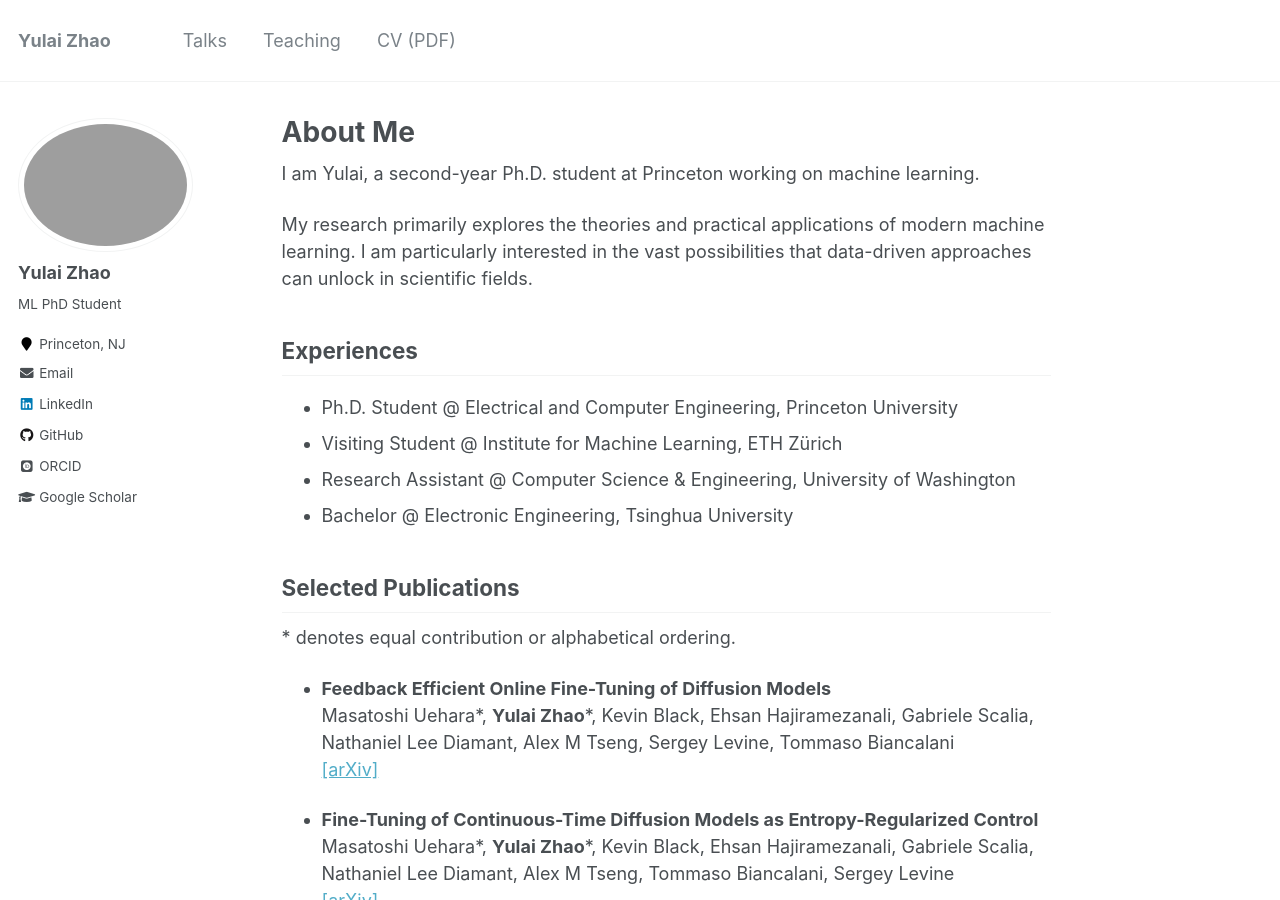
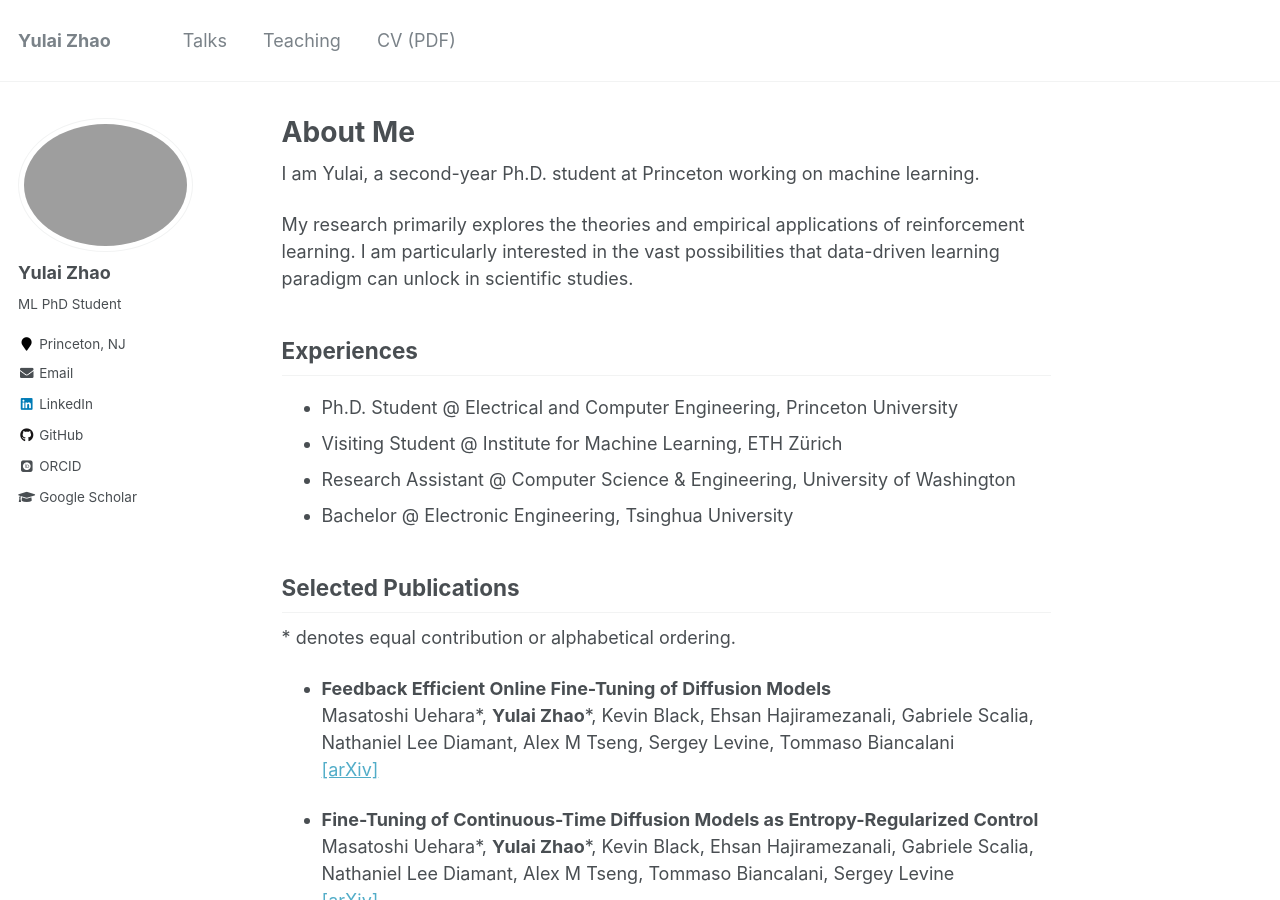
Before and after one commit to zhaoyl18/zhaoyl18.github.io, a Jekyll site: the page built from _pages/about.md, in a window 1280 px wide and 900 px high. Built offline with Jekyll 4.4.1, drawn with Linux system fonts in a browser that asks for light colours; some web fonts are replaced.

Commit message:
update about me

```diff
--- a/_pages/about.md
+++ b/_pages/about.md
@@ -10,7 +10,7 @@ redirect_from:
 I am Yulai, a second-year Ph.D. student at Princeton working on machine learning.
 <!-- For more details about my academic background, please visit my [[departmental page]](https://ece.princeton.edu/people/yulai-zhao).   -->
 
-My research primarily explores the theories and practical applications of modern machine learning. I am particularly interested in the vast possibilities that data-driven approaches can unlock in scientific fields.
+My research primarily explores the theories and empirical applications of reinforcement learning. I am particularly interested in the vast possibilities that data-driven learning paradigm can unlock in scientific studies.
 
 ## Experiences
 
```
Also changed, not shown: _pages/teaching.md (+1 -1 lines).
